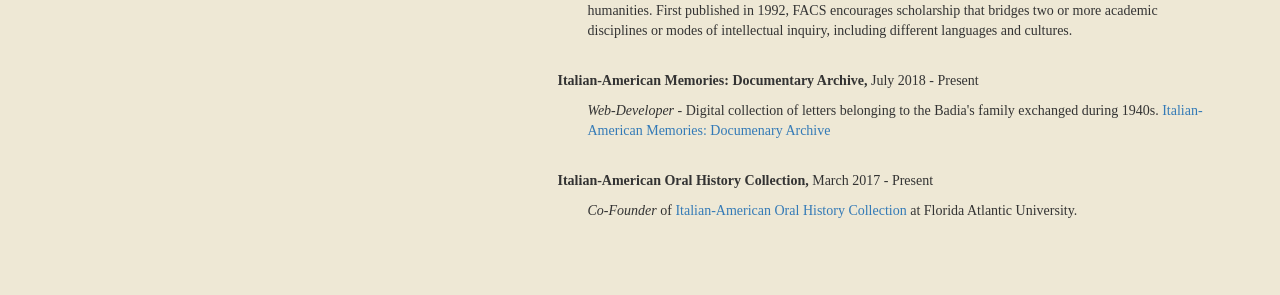
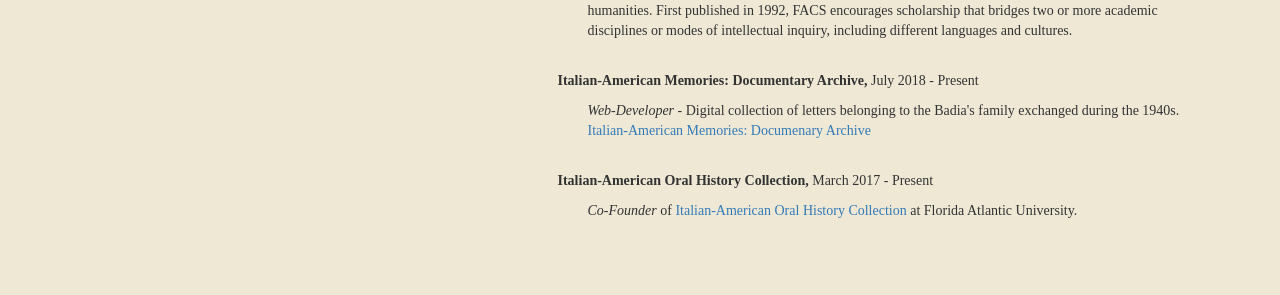
Before and after one commit to vivianapezzullo/nolauren.github.io, a Jekyll site: the page index.html, which Jekyll copies as it is, in a window 1280 px wide and 900 px high, scrolled down 3602 px. Shown: the part 157-452 px from the top of the window. Built offline with Jekyll 4.4.1, drawn with Linux system fonts in a browser that asks for light colours; nearby versions of some CDN libraries.

Commit message:
Update index.html

```diff
--- a/index.html
+++ b/index.html
@@ -204,7 +204,7 @@
                     <p class="text-left" style="margin-bottom:30px; margin-left:30px;"> FACS is a peer reviewed journal dedicated to the promotion of scholarly work in the social sciences and humanities. First published in 1992, FACS encourages scholarship that bridges two or more academic disciplines or modes of intellectual inquiry, including different languages and cultures. </p>
 
                     <p class="text-left"><b>Italian-American Memories: Documentary Archive,</b> July 2018 - Present</p>
-                    <p class="text-left" style="margin-bottom:30px; margin-left:30px;"> <i>Web-Developer</i> - Digital collection of letters belonging to the Badia's family exchanged during 1940s. <a href="https://itamm.omeka.net/" target="_blank">Italian-American Memories: Documenary Archive</a></p>
+                    <p class="text-left" style="margin-bottom:30px; margin-left:30px;"> <i>Web-Developer</i> - Digital collection of letters belonging to the Badia's family exchanged during the 1940s. <a href="https://itamm.omeka.net/" target="_blank">Italian-American Memories: Documenary Archive</a></p>
 
                     <p class="text-left"><b>Italian-American Oral History Collection,</b> March 2017 - Present</p>
                     <p class="text-left" style="margin-bottom:30px; margin-left:30px;"> <i>Co-Founder</i> of <a href="https://fau.digital.flvc.org/islandora/object/fau:oralhistories/" target="_blank">Italian-American Oral History Collection</a> at Florida Atlantic University.</p>
```
